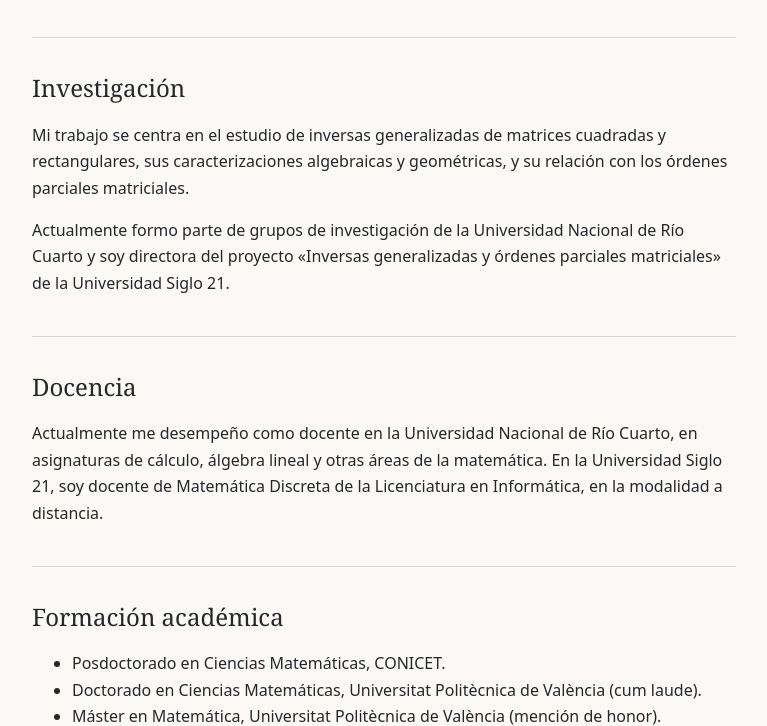
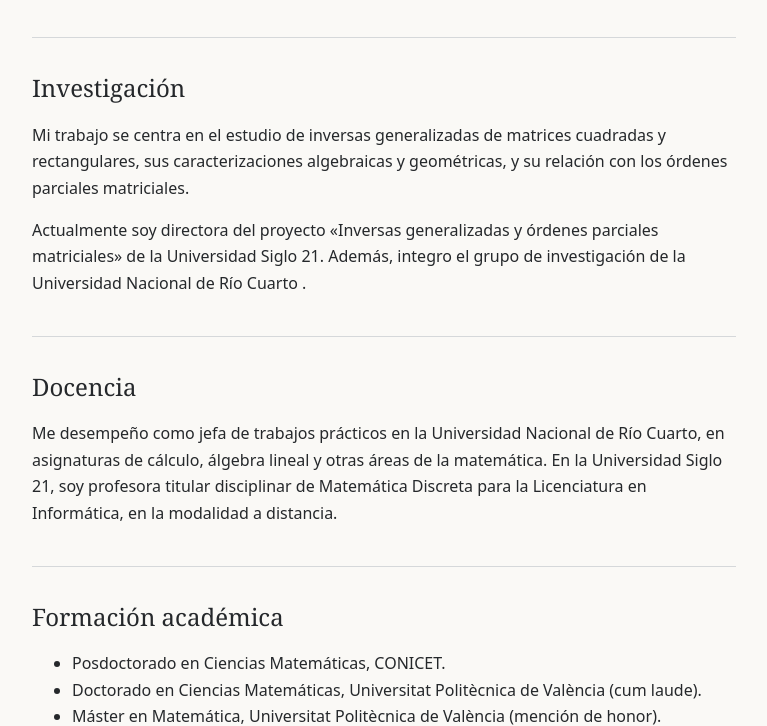
Before and after one commit to vorquera/vorquera.github.io, a plain HTML site: page index.html in a window 1280 px wide. Shown: the part 679-1405 px from the top of the page, without its empty margins (256-1023 px from the left). Drawn offline with Linux system fonts and the light colour scheme.

Commit message:
Update index.html

```diff
--- a/index.html
+++ b/index.html
@@ -105,14 +105,15 @@
   <p>Mi trabajo se centra en el estudio de inversas generalizadas de matrices cuadradas y rectangulares,
     sus caracterizaciones algebraicas y geométricas, y su relación con los órdenes parciales matriciales.</p>
 
-  <p>Actualmente formo parte de grupos de investigación de la Universidad Nacional de Río Cuarto y
-    soy directora del proyecto «Inversas generalizadas y órdenes parciales matriciales» de la Universidad Siglo 21.</p>
+  <p>Actualmente soy directora del proyecto «Inversas generalizadas y órdenes parciales matriciales» de la Universidad Siglo 21.
+  Además, integro el grupo de investigación de la Universidad Nacional de Río Cuarto
+    .</p>
 </section>
 
 <section>
   <h2>Docencia</h2>
-  <p>Actualmente me desempeño como docente en la Universidad Nacional de Río Cuarto, en asignaturas de cálculo, álgebra lineal y otras áreas de la matemática.
-    En la Universidad Siglo 21, soy docente de Matemática Discreta de la Licenciatura en Informática, en la modalidad a distancia.</p>
+  <p>Me desempeño como jefa de trabajos prácticos en la Universidad Nacional de Río Cuarto, en asignaturas de cálculo, álgebra lineal y otras áreas de la matemática. En la Universidad Siglo 21,
+    soy profesora titular disciplinar de Matemática Discreta para la Licenciatura en Informática, en la modalidad a distancia.</p>
 </section>
 
 <section>
```
